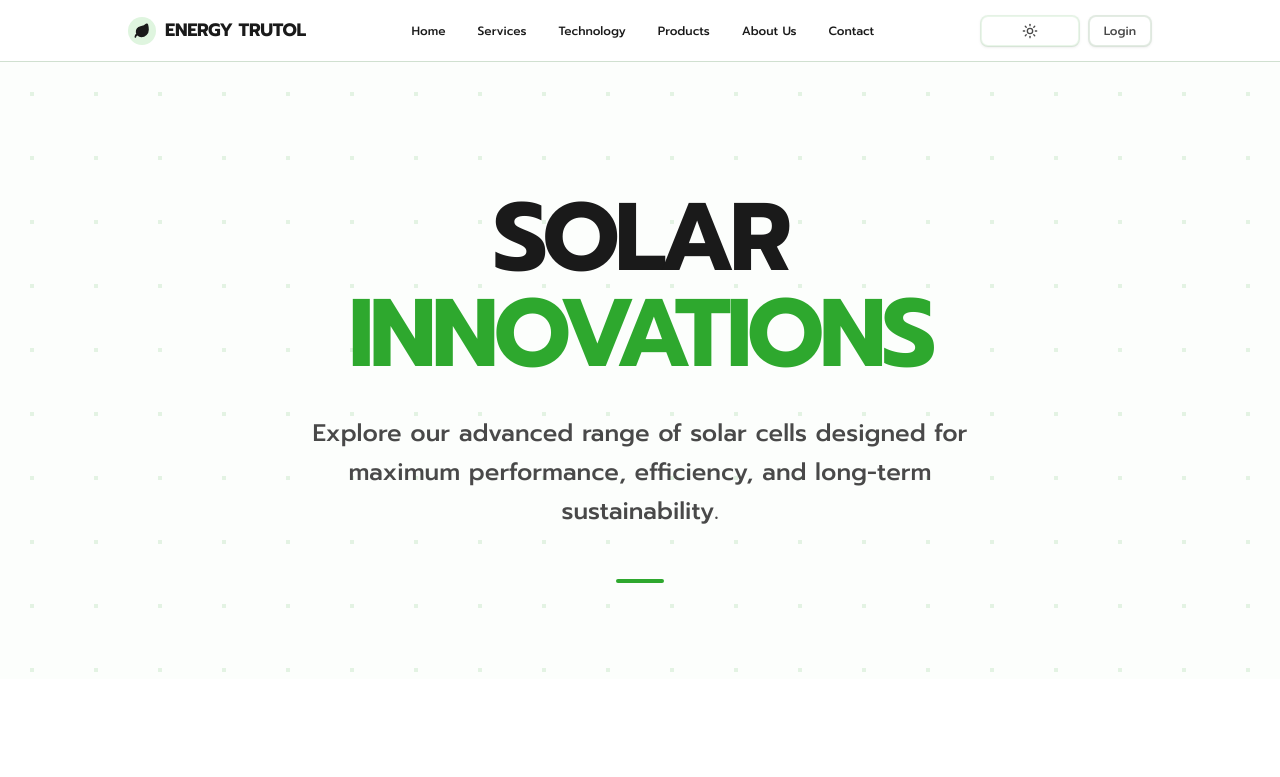
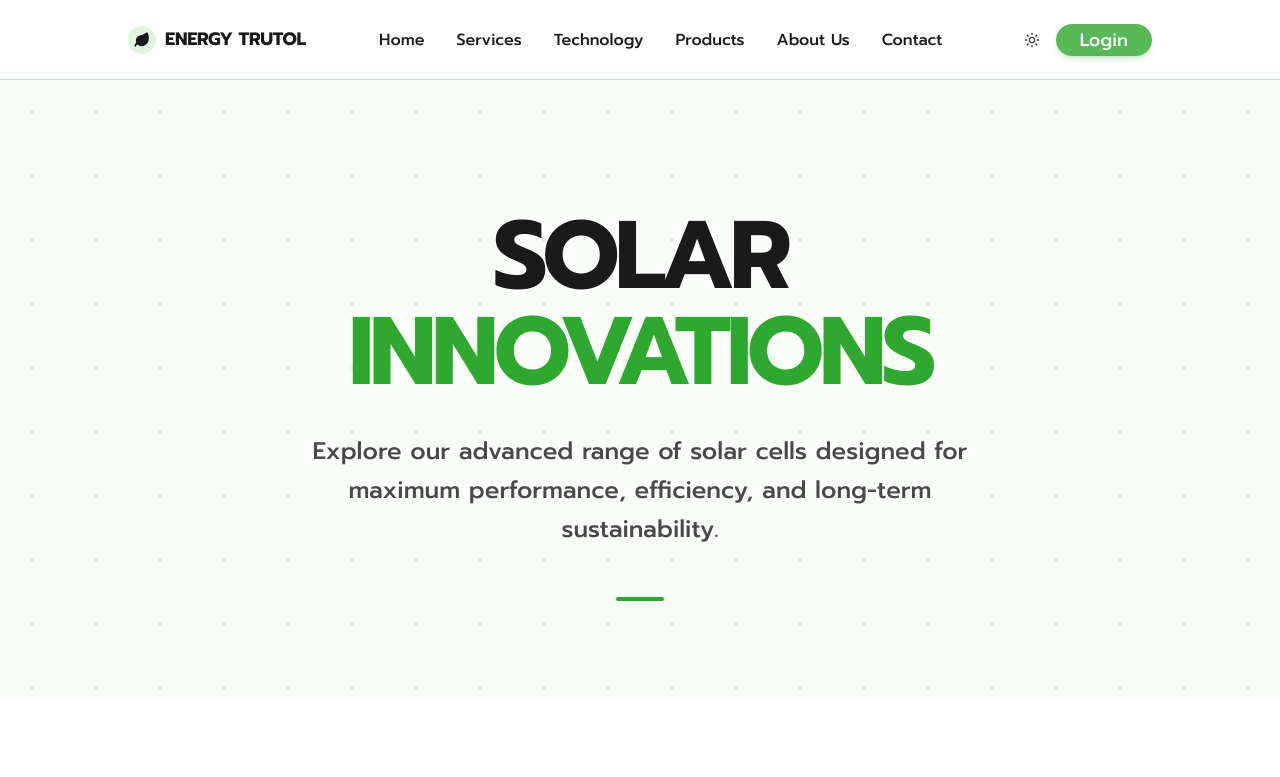
Before and after one commit to Edaxchain/EGT-web, a Next.js app: page /products in a window 1280 px wide. Shown: the top 777 px of the page. Built offline with nearby package versions, Linux system fonts and the light colour scheme.

Commit message:
refactor: update UI component styles, button variants, and layout spacing across navigation and home sections

```diff
--- a/app/_components/layout/Navbar.tsx
+++ b/app/_components/layout/Navbar.tsx
@@ -18,9 +18,9 @@ export default function Navbar() {
     ];
     return (
         <>
-            <nav className="h-[62px] flex items-center justify-between px-[10vw] mx-auto border-b border-border bg-background sticky top-0 z-100 transition-colors">
+            <nav className="h-[80px] flex items-center justify-between px-[10vw] mx-auto border-b border-border bg-background sticky top-0 z-100 transition-colors">
                 {/* Logo */}
-                <div className="flex items-center gap-[9px] font-brand text-[18px] font-[900] text-text-main tracking-[-0.3px] cursor-pointer group shrink-0">
+                <div className="flex items-center gap-[9px] font-brand text-[18px] font-black text-text-main tracking-[-0.3px] cursor-pointer group shrink-0">
                     <div className="logo-sun w-[28px] h-[28px] rounded-full bg-brand-subtle flex items-center justify-center transition-all duration-300 group-hover:shadow-(var(--card-shadow)),0_0_16px_(var(--card-shadow))]">
                         <Leaf size={16} strokeWidth={2.5} fill="currentColor" />
                     </div>
@@ -34,7 +34,7 @@ export default function Navbar() {
                             key={item.title}
                             asChild
                             variant="ghost"
-                            className="font-brand text-[12px] font-medium text-text-main hover:bg-foreground/10 hover:text-brand-dominant h-auto py-[5px] px-[14px] rounded-[8px]"
+                            className="font-brand text-md px-[14px]"
                         >
                             <Link href={item.href}>{item.title}</Link>
                         </Button>
@@ -46,9 +46,8 @@ export default function Navbar() {
                     <ModeToggle />
                     {/* Login Button */}
                     <Button
-                        variant="outline"
                         asChild
-                        className="hidden lg:flex font-brand text-[12px] font-medium text-text-sub border-border/60 hover:text-text-main hover:border-border h-auto py-[5px] px-[14px] rounded-[8px]"
+                        className="hidden lg:flex font-brand text-lg px-[24px] hover:translate-y-0 font-medium"
                     >
                         <Link href="/">Login</Link>
                     </Button>
--- a/app/_components/ui/button.tsx
+++ b/app/_components/ui/button.tsx
@@ -18,7 +18,7 @@ const buttonVariants = cva(
                 destructive:
                     "bg-red-500 text-white hover:bg-red-600 rounded-2xl transition-all hover:-translate-y-1 shadow-2xl",
                 link: "text-primary underline-offset-4 hover:underline",
-                ghost: "hover:bg-foreground/5 hover:text-green",
+                ghost: "text-text-main hover:text-green",
             },
             size: {
                 default:
@@ -27,11 +27,9 @@ const buttonVariants = cva(
                 sm: "h-7 gap-1 rounded-[min(var(--radius-md),12px)] px-2.5 text-[0.8rem] in-data-[slot=button-group]:rounded-lg has-data-[icon=inline-end]:pr-1.5 has-data-[icon=inline-start]:pl-1.5 [&_svg:not([class*='size-'])]:size-3.5",
                 lg: "h-9 gap-1.5 px-2.5 has-data-[icon=inline-end]:pr-3 has-data-[icon=inline-start]:pl-3",
                 icon: "size-8",
-                "icon-xs":
-                    "size-6 rounded-[min(var(--radius-md),10px)] in-data-[slot=button-group]:rounded-lg [&_svg:not([class*='size-'])]:size-3",
-                "icon-sm":
-                    "size-7 rounded-[min(var(--radius-md),12px)] in-data-[slot=button-group]:rounded-lg",
-                "icon-lg": "size-9",
+                "icon-sm": "size-7 rounded-md [&_svg]:size-3.5",
+                "icon-md": "size-10 rounded-lg [&_svg]:size-5",
+                "icon-lg": "size-12 rounded-xl [&_svg]:size-6",
             },
         },
         defaultVariants: {
--- a/app/_components/ui/modeToggle.tsx
+++ b/app/_components/ui/modeToggle.tsx
@@ -15,7 +15,7 @@ export function ModeToggle() {
 
     if (!mounted) {
         return (
-            <Button variant="outline" size="icon">
+            <Button variant="ghost" size="icon">
                 <Sun />
             </Button>
         );
@@ -23,15 +23,15 @@ export function ModeToggle() {
 
     return (
         <Button
-            variant="outline"
+            variant="ghost"
             size="icon"
-            className="group rounded-lg w-8 h-8 hover:bg-foreground/10 transition-all duration-300 "
+            className="group rounded-lg w-8 h-8 hover:bg-foreground/10 transition-all duration-300"
             onClick={() =>
                 setTheme(resolvedTheme === "dark" ? "light" : "dark")
             }
         >
-            <Sun className="h-[1.2rem] w-[1.2rem] text-text-main lg:text-text-sub rotate-0 scale-100 transition-all dark:-rotate-90 dark:scale-0 group-hover:text-text-main" />
-            <Moon className="absolute h-[1.2rem] w-[1.2rem] text-text-main lg:text-text-sub rotate-90 scale-0 transition-all dark:rotate-0 dark:scale-100 group-hover:text-text-main" />
+            <Sun className="text-text-main lg:text-text-sub rotate-0 scale-100 transition-all dark:-rotate-90 dark:scale-0 group-hover:text-text-main" />
+            <Moon className="absolute text-text-main lg:text-text-sub rotate-90 scale-0 transition-all dark:rotate-0 dark:scale-100 group-hover:text-text-main" />
 
             <span className="sr-only">Toggle theme</span>
         </Button>
--- a/app/home/Services.tsx
+++ b/app/home/Services.tsx
@@ -108,7 +108,7 @@ export default function Services() {
                     <motion.div
                         key={index}
                         variants={itemVars}
-                        className="text-left group relative bg-surface border-2 border-green/10 p-10 rounded-[2.5rem] transition-[transform,background-color,border-color,box-shadow] duration-500 flex flex-col items-start hover:border-green/40 hover:-translate-y-3 hover:shadow-2xl hover:shadow-green/10 overflow-hidden will-change-transform"
+                        className="text-left group relative bg-surface border-2 border-green/10 p-10 rounded-[2.5rem] transition-all duration-500 flex flex-col items-start hover:border-green/40 hover:-translate-y-2 hover:shadow-2xl hover:shadow-green/10 overflow-hidden"
                     >
                         {/* Decorative Background Index */}
                         <span className="absolute -top-4 -right-2 text-8xl font-black text-green/5 select-none group-hover:text-green/10 transition-colors duration-500">
@@ -117,7 +117,7 @@ export default function Services() {
 
                         {/* Icon Container */}
                         <div className="relative mb-8">
-                            <service.icon className="w-12 h-12 text-green/80 mb-6 transition-transform duration-300 group-hover:scale-125" />
+                            <service.icon className="w-12 h-12 text-green/80 mb-6 transition-transform duration-300 group-hover:scale-110" />
                         </div>
 
                         {/* Content */}
@@ -137,7 +137,7 @@ export default function Services() {
                         </div>
 
                         {/* Hover Border Glow */}
-                        <div className="absolute bottom-0 left-0 h-1 w-0 bg-green group-hover:w-full transition-all duration-700 ease-out" />
+                        <div className="absolute bottom-0 left-0 h-1 w-0 bg-green/80 group-hover:w-full transition-all duration-700 ease-out" />
                     </motion.div>
                 ))}
             </motion.div>
--- a/app/home/Works.tsx
+++ b/app/home/Works.tsx
@@ -99,7 +99,7 @@ export default function Works() {
                     <motion.div
                         key={index}
                         variants={itemVars}
-                        className={`group relative border border-green p-8 rounded-[40px] transition-all duration-500 overflow-hidden hover:-translate-y-2 hover:shadow-2xl hover:shadow-green/5 ${
+                        className={`group relative border-2 border-green/10 p-8 rounded-[40px] transition-all duration-500 overflow-hidden hover:-translate-y-2 hover:shadow-2xl hover:shadow-green/10 hover:border-green/40 ${
                             index === projects.length - 1 &&
                             projects.length % 2 !== 0
                                 ? "sm:max-xl:col-span-2 sm:max-xl:w-full sm:max-xl:max-w-[calc(50%-16px)] sm:max-xl:justify-self-center"
--- a/app/products/Contact.tsx
+++ b/app/products/Contact.tsx
@@ -3,7 +3,7 @@
 import { motion, Variants } from "framer-motion";
 import { Button } from "@/app/_components/ui/button";
 import Link from "next/link";
-import { ArrowRight } from "lucide-react";
+import BackgroundDecoration from "@/app/_components/ui/backgroundDecoration";
 
 export default function Contact() {
     const containerVars = {
@@ -28,6 +28,7 @@ export default function Contact() {
             id="contact"
             className="relative w-full overflow-hidden py-24 px-8 md:px-12 lg:px-48 bg-green-light transition-colors duration-500"
         >
+            <BackgroundDecoration variant="line"/>
             <div className="max-w-[1400px] mx-auto flex flex-col lg:flex-row gap-16 items-center">
                 {/* Left Side: Content */}
                 <motion.div
```
